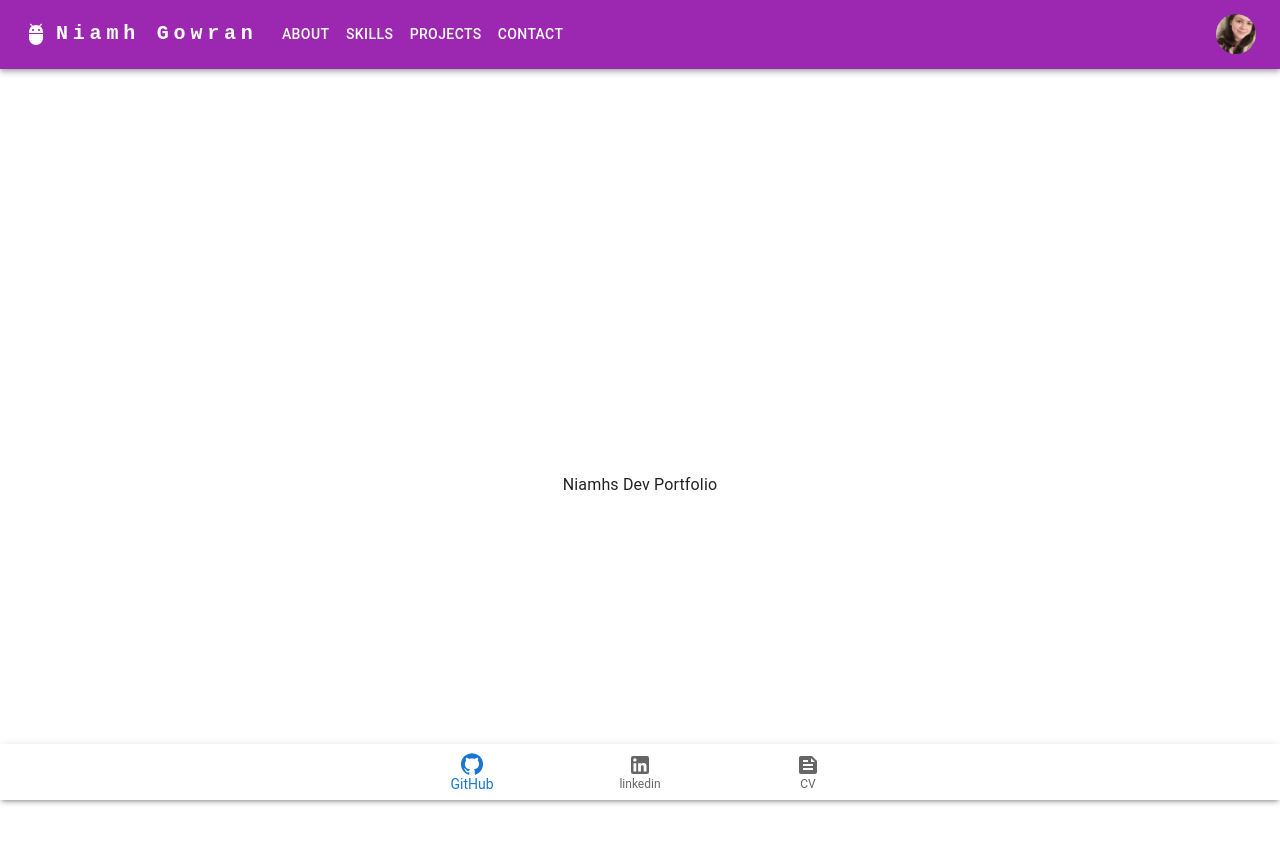
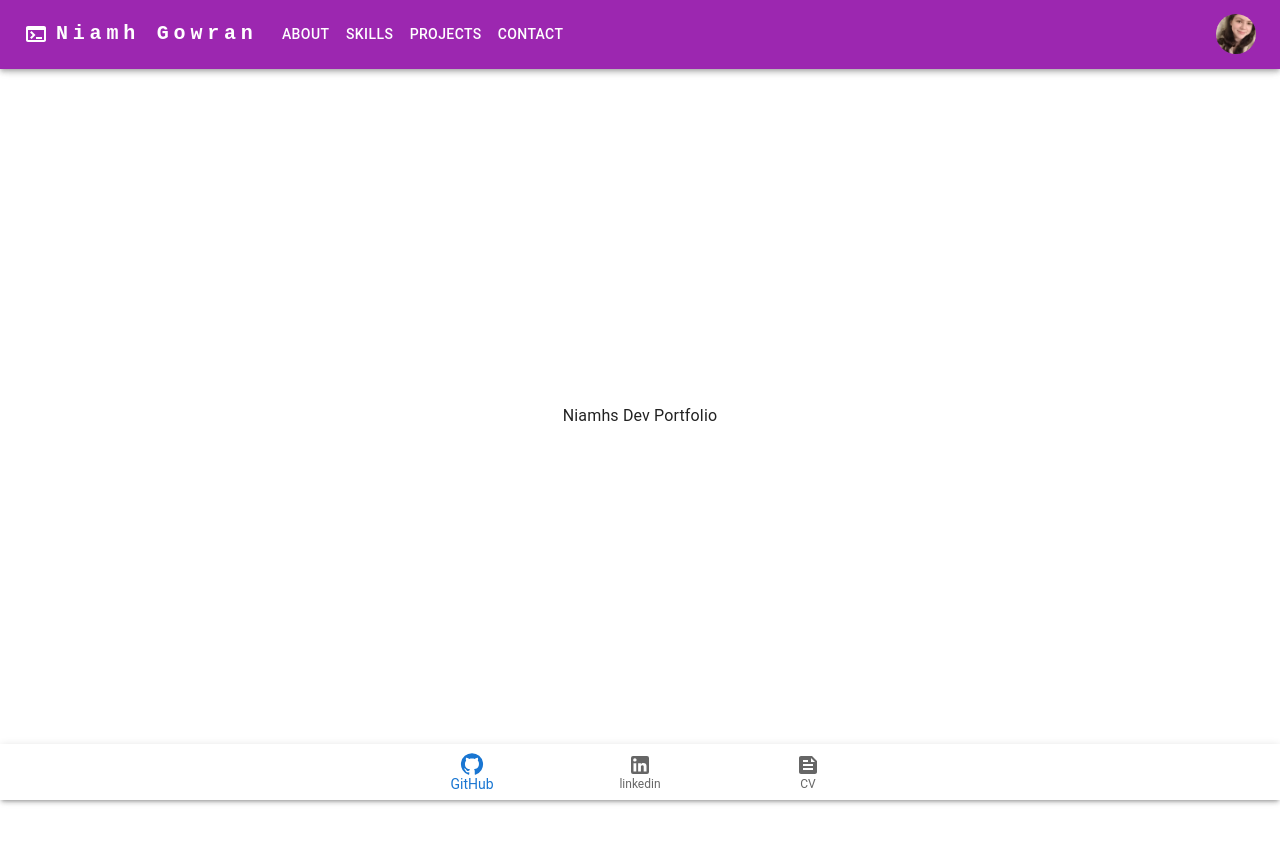
Before and after one commit to ngowran/Dev_Portfolio, a React (Vite) app: page / in a window 1280 px wide. Shown: the top 844 px of the page. Built offline with nearby package versions, Linux system fonts and the light colour scheme.

Commit message:
Section components

```diff
--- a/src/components/layout/navigation/footer/footer.jsx
+++ b/src/components/layout/navigation/footer/footer.jsx
@@ -15,19 +15,29 @@ import Avatar from '@mui/material/Avatar';
 import GitHubIcon from '@mui/icons-material/GitHub';
 import LinkedInIcon from '@mui/icons-material/LinkedIn';
 import FeedIcon from '@mui/icons-material/Feed';
+import { createTheme } from '@mui/material/styles';
+import { purple } from '@mui/material/colors';
 
+const theme = createTheme({
+  palette: {
+    primary: {
+      main: purple[500],
+    },
+    secondary: {
+      main: '#f44336',
+    },
+  },
+});
 
 export default function FixedBottomNavigation() {
   const [value, setValue] = React.useState(0);
   const ref = React.useRef(null);
 
-
-
   return (
     <Box sx={{ pb: 7 }} ref={ref}>
       <CssBaseline />
 
-      <Paper sx={{ position: 'fixed', bottom: 0, left: 0, right: 0, bgcolor: 'primary  ' }} elevation={3}>
+      <Paper sx={{ position: 'fixed', bottom: 0, left: 0, right: 0, bgcolor: 'purple'}} elevation={3}>
         <BottomNavigation
           showLabels
           value={value}
--- a/src/components/layout/navigation/navbar/navbar.jsx
+++ b/src/components/layout/navigation/navbar/navbar.jsx
@@ -12,6 +12,7 @@ import Button from '@mui/material/Button';
 import Tooltip from '@mui/material/Tooltip';
 import MenuItem from '@mui/material/MenuItem';
 import AdbIcon from '@mui/icons-material/Adb';
+import TerminalIcon from '@mui/icons-material/Terminal';
 
 const pages = ['About', 'Skills', 'Projects', 'Contact'];
 
@@ -36,10 +37,10 @@ const ResponsiveAppBar = () => {
 
   return (
 
-    <AppBar position="static" color='secondary'>
+    <AppBar position="fixed" color='secondary'>
       <Container maxWidth="xl" >
         <Toolbar disableGutters>
-          <AdbIcon sx={{ display: { xs: 'none', md: 'flex' }, mr: 1 }} />
+          <TerminalIcon sx={{ display: { xs: 'none', md: 'flex' }, mr: 1 }} />
           <Typography
             variant="h6"
             noWrap
@@ -94,7 +95,7 @@ const ResponsiveAppBar = () => {
               ))}
             </Menu>
           </Box>
-          <AdbIcon sx={{ display: { xs: 'flex', md: 'none' }, mr: 1 }} />
+          <TerminalIcon sx={{ display: { xs: 'flex', md: 'none' }, mr: 1 }} />
           <Typography
             variant="h5"
             noWrap
```
Also changed, not shown: src/components/layout/sections/about.jsx (added, +14 -0 lines), src/components/layout/sections/contact.jsx (added), src/components/layout/sections/projects.jsx (added), src/components/layout/sections/skills.jsx (added).
